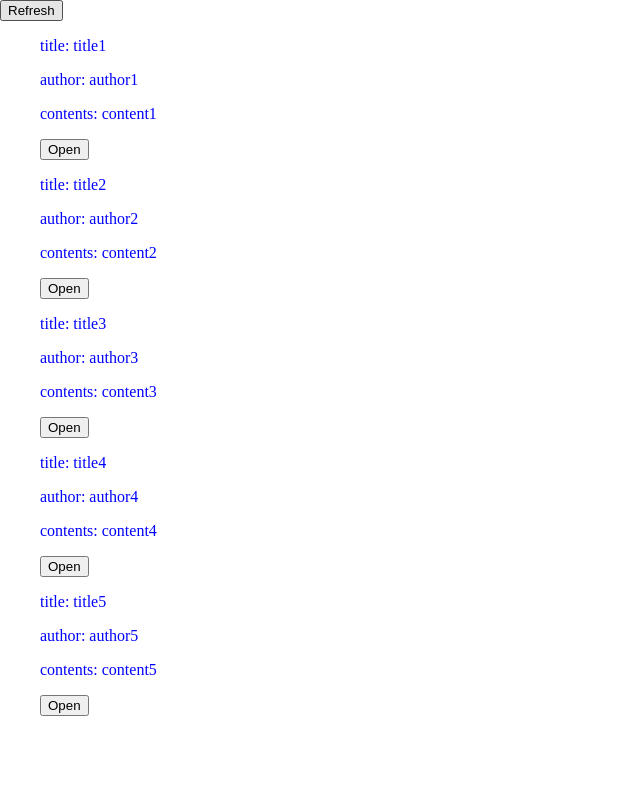
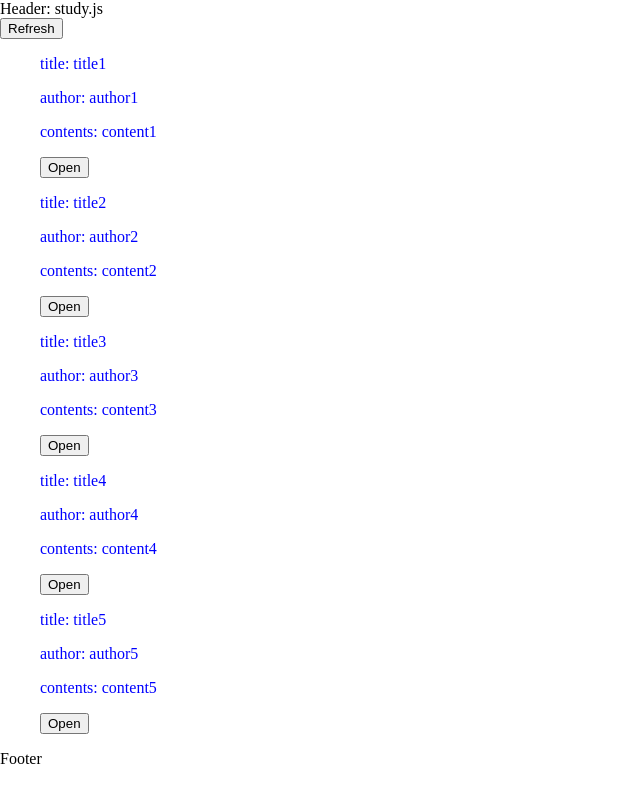
Before and after one commit to mysticPrg/htw-study, a React (Create React App) app: page / in a window 1280 px wide. Shown: the whole page, without its empty margins (0-640 px from the left). Built offline with nearby package versions, Linux system fonts and the light colour scheme.

Commit message:
add Header and Footer component

```diff
--- a/src/Components/App.tsx
+++ b/src/Components/App.tsx
@@ -1,5 +1,7 @@
 import * as React from 'react';
 
+import Header from './Header';
+import Footer from './Footer';
 import SeminarListContainer from '../Containers/SeminarListContainer';
 import HashHandleContainer from '../Containers/HashHandleContainer';
 
@@ -7,8 +9,10 @@ class App extends React.Component {
 	render() {
 		return (
 			<div>
+				<Header title="study.js" />
 				<HashHandleContainer />
 				<SeminarListContainer />
+				<Footer />
 			</div>
 		);
 	}
--- /dev/null
+++ b/src/Components/Footer.tsx
@@ -0,0 +1,15 @@
+import * as React from 'react';
+
+class Footer extends React.Component {
+	shouldComponentUpdate() {
+		return false;
+	}
+
+	render() {
+		return (
+			<div>Footer</div>
+		);
+	}
+}
+
+export default Footer;
--- /dev/null
+++ b/src/Components/Header.tsx
@@ -0,0 +1,19 @@
+import * as React from 'react';
+
+interface Props {
+	readonly title: string;
+}
+
+class Header extends React.Component<Props> {
+	shouldComponentUpdate() {
+		return false;
+	}
+
+	render() {
+		return (
+			<div>Header: {this.props.title}</div>
+		);
+	}
+}
+
+export default Header;
```
